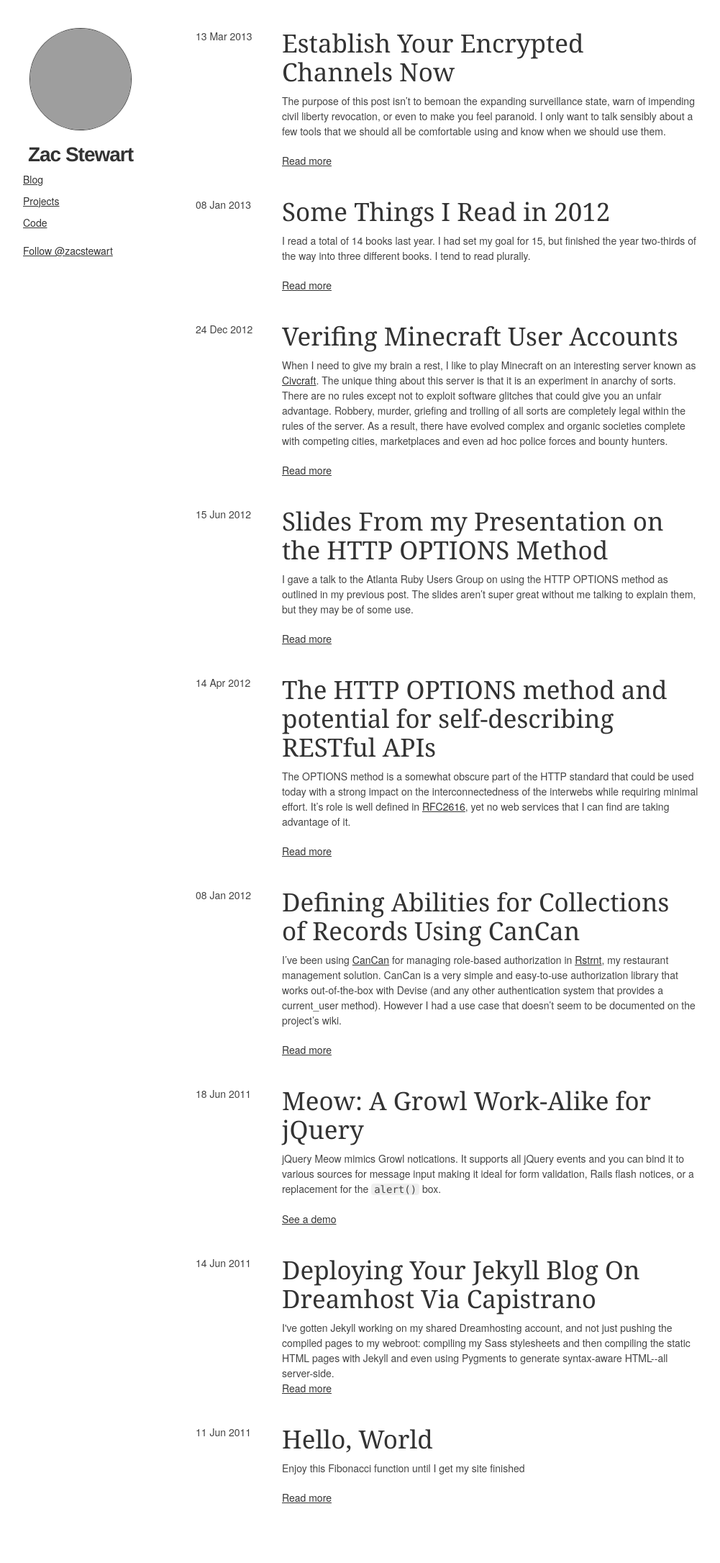
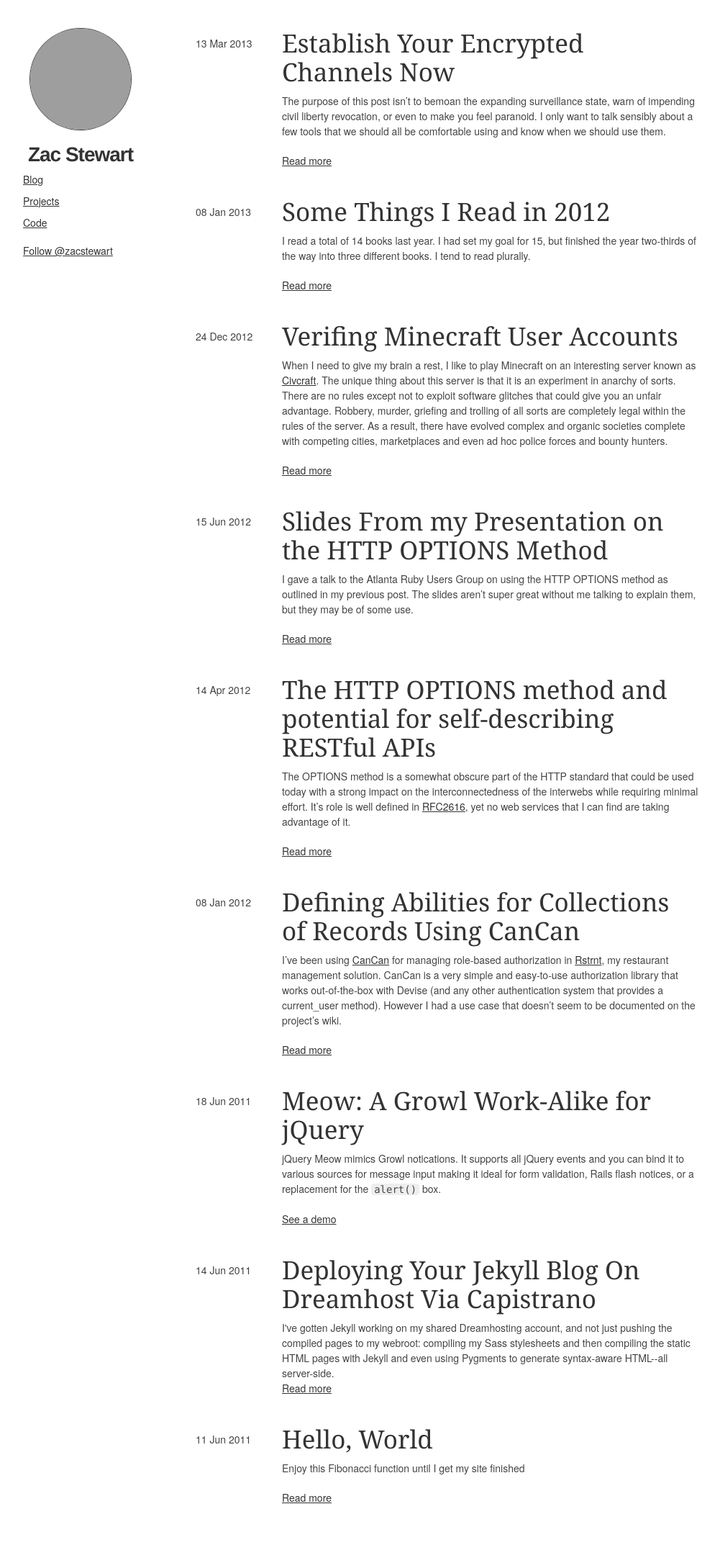
Before and after one commit to zacstewart/zacstewart.github.io, a Jekyll site: the page built from index.html, in a window 1280 px wide. Shown: the whole page at 72% size, without its empty margins (138-1139 px from the left). Built offline with Jekyll 4.4.1, drawn with Linux system fonts in a browser that asks for light colours; Markdown is read by kramdown in place of the engine named in the settings; comment, search, counter and statistics services are not loaded; grey boxes are pictures that could not be loaded.

Commit message:
Make post datestamps line up with titles

```diff
--- a/css/layout.css
+++ b/css/layout.css
@@ -71,6 +71,11 @@ pre code.javascript:before {
 }
 
 /* line 67, ../sass/layout.scss */
+time {
+  line-height: 40px;
+}
+
+/* line 71, ../sass/layout.scss */
 #logo {
   font-family: "Helvetica Neue", Helvetica, Arial, sans-serif;
   font-size: 28px;
@@ -79,7 +84,7 @@ pre code.javascript:before {
   text-align: center;
 }
 
-/* line 75, ../sass/layout.scss */
+/* line 79, ../sass/layout.scss */
 #avatar {
   border-radius: 50%;
   box-shadow: 0 0 1px 1px #333;
--- a/sass/layout.scss
+++ b/sass/layout.scss
@@ -64,6 +64,10 @@ pre code {
   }
 }
 
+time {
+  line-height: 40px;
+}
+
 #logo {
   font-family: "Helvetica Neue", Helvetica, Arial, sans-serif;
   font-size: 28px;
```
